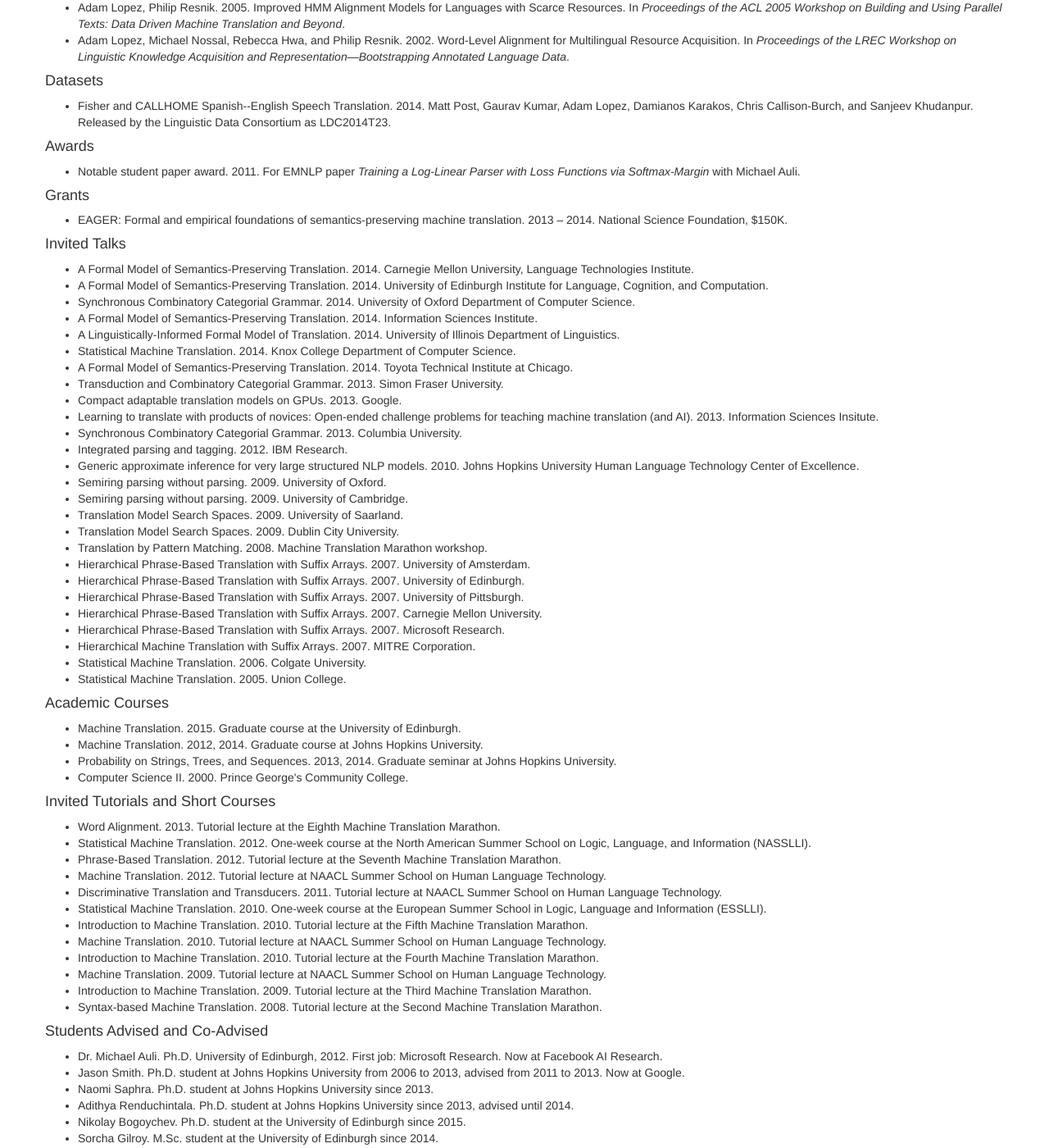
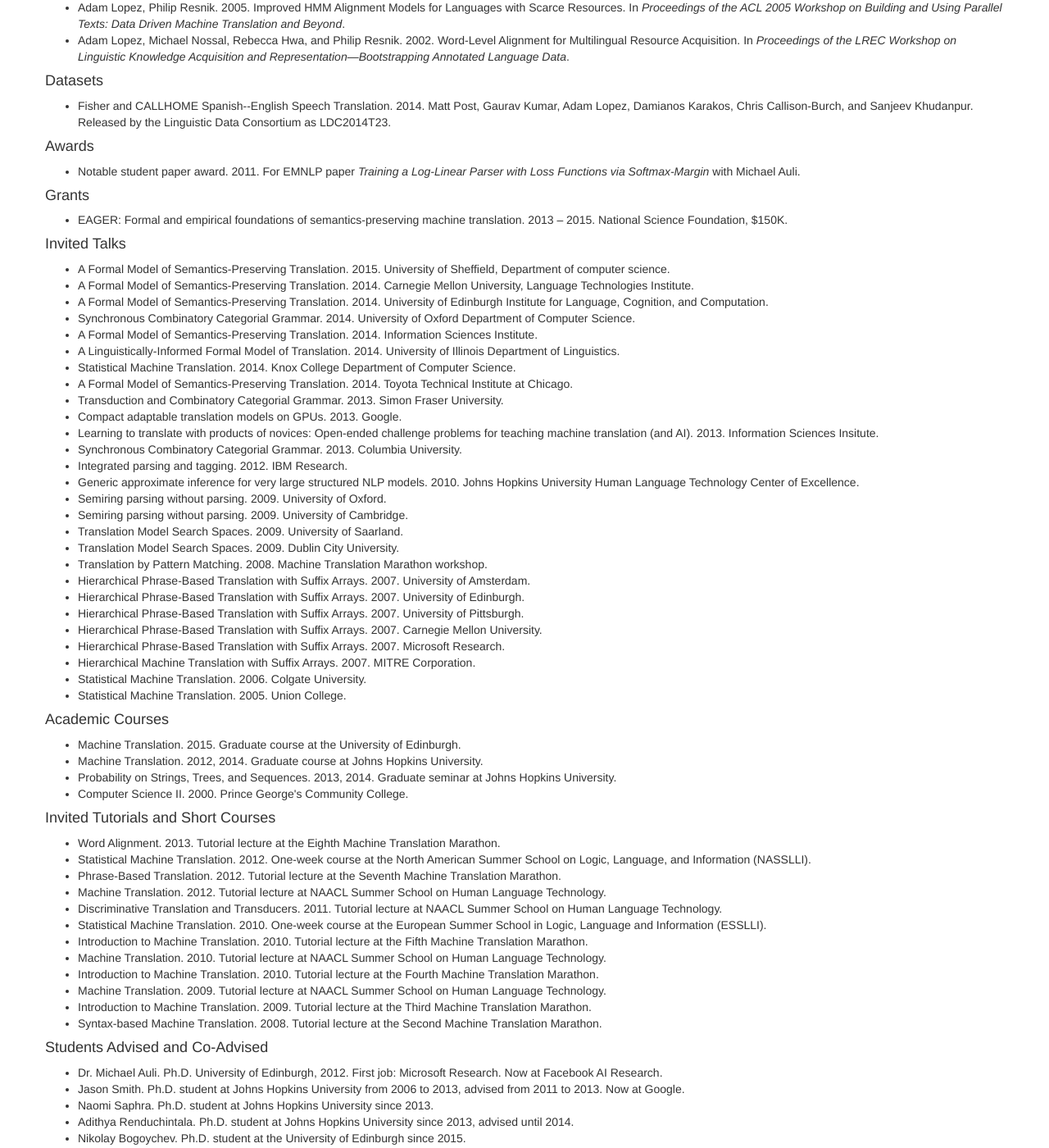
Before and after one commit to alopez/alopez.github.com, a Jekyll site: the page built from cv.html, in a window 1280 px wide and 1400 px high, scrolled down 1193 px. Shown: the whole window at 82% size. Built offline with Jekyll 4.4.1, drawn with Linux system fonts in a browser that asks for light colours; some of the changed text lies outside the part shown.

Commit message:
Update CV for JHU

```diff
--- a/collaborators.html
+++ b/collaborators.html
@@ -27,6 +27,12 @@ students:
     tagline: MSc student, University of Edinburgh
     description: >
       Sorcha is working on graph grammars and automata.
+  -
+    name: Katarzyna Prus
+    img: edi
+    tagline: BSc student, University of Dundee. CareerWISE intern in summer 2015.
+    description: >
+      Kasia is working on automata-theoretic algorithms for NLP.
   -
     name: Naomi Saphra
     img: nsaphra
--- a/cv.html
+++ b/cv.html
@@ -56,11 +56,15 @@ after-pubs:
     items:
       -
         title: EAGER&#58; Formal and empirical foundations of semantics-preserving machine translation
-        year: 2013 &ndash; 2014
+        year: 2013 &ndash; 2015
         detail: National Science Foundation, $150K
   -
     heading: Invited Talks
     items:
+      -
+        title: A Formal Model of Semantics-Preserving Translation
+        year: 2015
+        detail: University of Sheffield, Department of computer science
       -
         title: A Formal Model of Semantics-Preserving Translation
         year: 2014
@@ -272,6 +276,9 @@ after-pubs:
     heading: Student Committees
     items:
       -
+        title: Xingyi Song
+        detail: External thesis examiner, University of Sheffield, 2015
+      -
         title: Siva Reddy
         detail: Annual review committee, University of Edinburgh, 2015
       -
```
Also changed, not shown: other parts of cv.html (+1 -1 lines).
